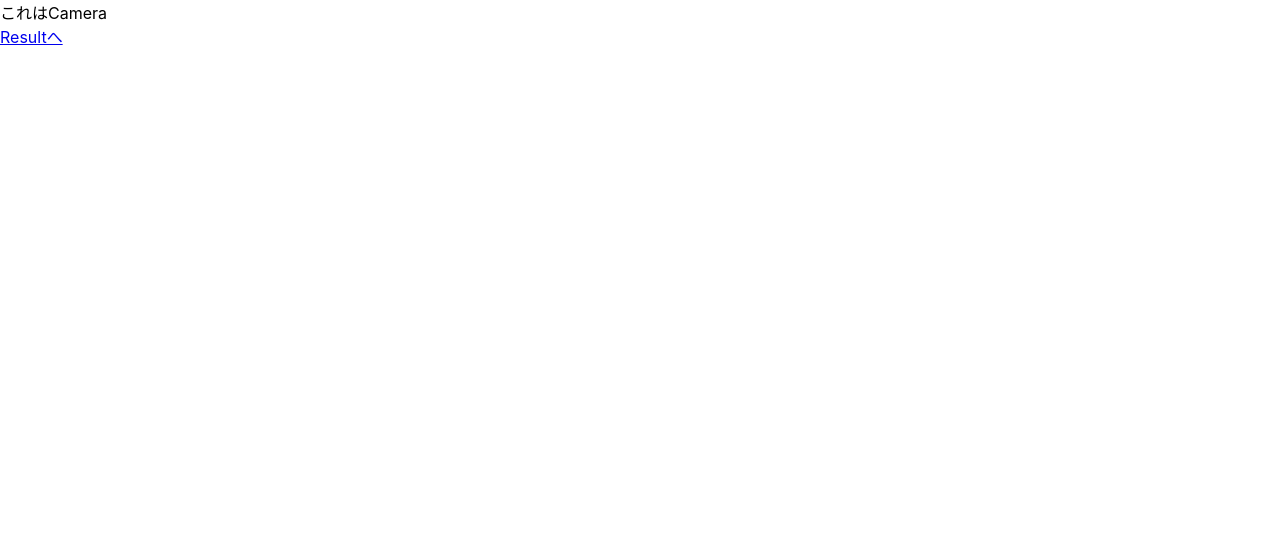
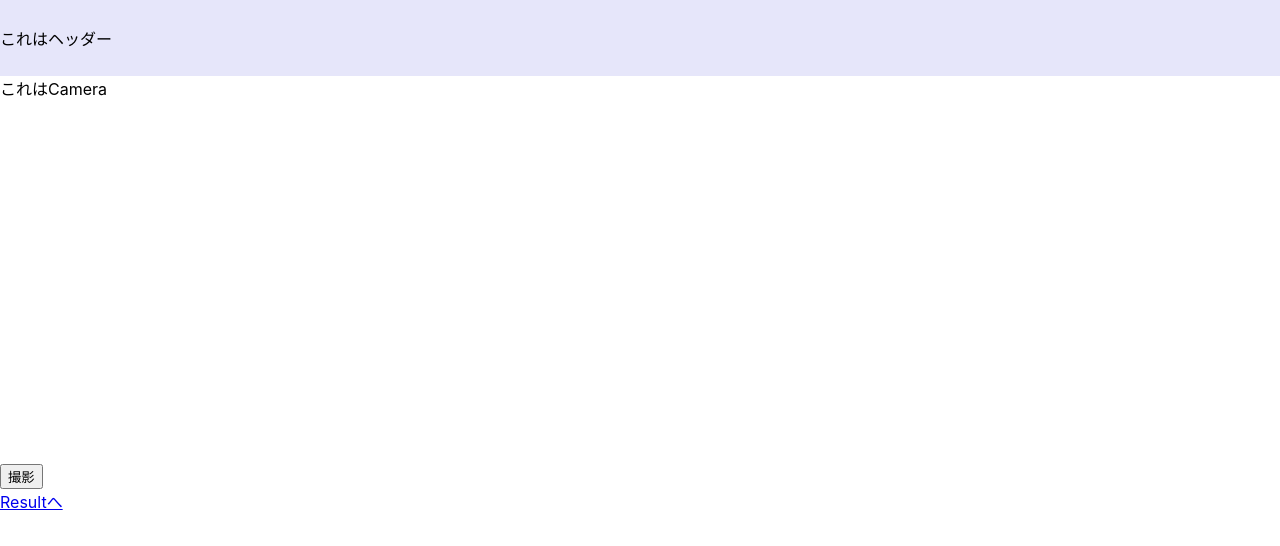
Before and after one commit to yssk819/pose-improvement, a React (Create React App) app in the folder front/: page /camera in a window 1280 px wide. Shown: the top 546 px of the page. Built offline with nearby package versions, Linux system fonts and the light colour scheme; no server answers.

Commit message:
カメラ起動

```diff
--- a/front/package.json
+++ b/front/package.json
@@ -10,6 +10,7 @@
     "react-dom": "^18.2.0",
     "react-router-dom": "^6.4.0",
     "react-scripts": "5.0.1",
+    "react-webcam": "^7.0.1",
     "web-vitals": "^2.1.4"
   },
   "scripts": {
--- a/front/src/App.css
+++ b/front/src/App.css
@@ -2,15 +2,11 @@
   text-align: center;
 }
 
-.App-logo {
-  height: 40vmin;
-  pointer-events: none;
-}
-
-@media (prefers-reduced-motion: no-preference) {
-  .App-logo {
-    animation: App-logo-spin infinite 20s linear;
-  }
+.header {
+  background: lavender;
+  margin-top: -16px;
+  padding-top: 26px;
+  padding-bottom: 10px;
 }
 
 .App-header {
--- a/front/src/App.js
+++ b/front/src/App.js
@@ -2,11 +2,11 @@ import React from "react";
 import { BrowserRouter, Link, Routes, Route } from "react-router-dom";
 
 import './App.css';
-import Home from "./pages/home";
-import Luggage from './pages/luggage';
-import Balance from './pages/balance';
-import Camera from "./pages/camera";
-import Result from './pages/result';
+import Home from "./pages/Home";
+import Luggage from './pages/Luggage';
+import Balance from './pages/Balance';
+import Camera from "./pages/Camera";
+import Result from './pages/Result';
 
 
 const App = () => {
@@ -14,6 +14,10 @@ const App = () => {
   return (
     <BrowserRouter>
       <div>
+        <div className="header">
+          <p>これはヘッダー</p>
+        </div>
+
         <Routes>
           <Route index element={<Home />} />
           <Route path="luggage" element={<Luggage />} />
--- /dev/null
+++ b/front/src/pages/Balance/index.css
@@ -0,0 +1,3 @@
+.balance {
+  background : #fff05f;
+}
--- a/front/src/pages/balance.js
+++ b/front/src/pages/Balance/index.js
@@ -1,13 +1,15 @@
 import React from "react";
 import { Link } from "react-router-dom";
+
+import "./index.css"
 
 
 const Balance = () => {
   return (
-    <div>
+    <div className="balance">
       これはBalance
       <br />
-      <Link to="/camera">Cameraへ</Link>
+      <Link to="/camera" className="link">Cameraへ</Link>
     </div>
   );
 }
--- /dev/null
+++ b/front/src/pages/Camera/index.js
@@ -0,0 +1,49 @@
+import React, { useCallback, useRef, useState } from "react";
+import { Link } from "react-router-dom";
+import Webcam from "react-webcam";
+
+import "./index.css"
+
+
+const videoConstraints = {
+  width: 720,
+  height: 360,
+  facingMode: "user",
+};
+
+const Camera = () => {
+  const webcamRef = useRef({});
+  const [url, setUrl] = useState();
+  const capture = useCallback(() => {
+    const imageSrc = webcamRef.current?.getScreenshot();
+    if (imageSrc) {
+      setUrl(imageSrc);
+    }
+  }, [webcamRef]);
+
+  return (
+    <div>
+      これはCamera
+      <br />
+
+      <div>
+        <Webcam
+          audio={false}
+          width={540}
+          height={360}
+          ref={webcamRef}
+          screenshotFormat="image/jpeg"
+          videoConstraints={videoConstraints}
+        />
+      </div>
+
+      <div>
+        <button onClick={capture}>撮影</button>
+      </div>
+
+      <Link to="/result">Resultへ</Link>
+    </div>
+  );
+}
+
+export default Camera;
--- a/front/src/pages/camera.js
+++ /dev/null
@@ -1,15 +0,0 @@
-import React from "react";
-import { Link } from "react-router-dom";
-
-
-const Camera = () => {
-  return (
-    <div>
-      これはCamera
-      <br />
-      <Link to="/result">Resultへ</Link>
-    </div>
-  );
-}
-
-export default Camera;
```
Also changed, not shown: front/src/pages/Camera/index.css (added), front/src/pages/Home/index.js (renamed from front/src/pages/home.js), front/src/pages/Luggage/index.js (renamed from front/src/pages/luggage.js), front/src/pages/Result/index.js (renamed from front/src/pages/result.js), 1 other file (tests, documents, lock files or other folders).
